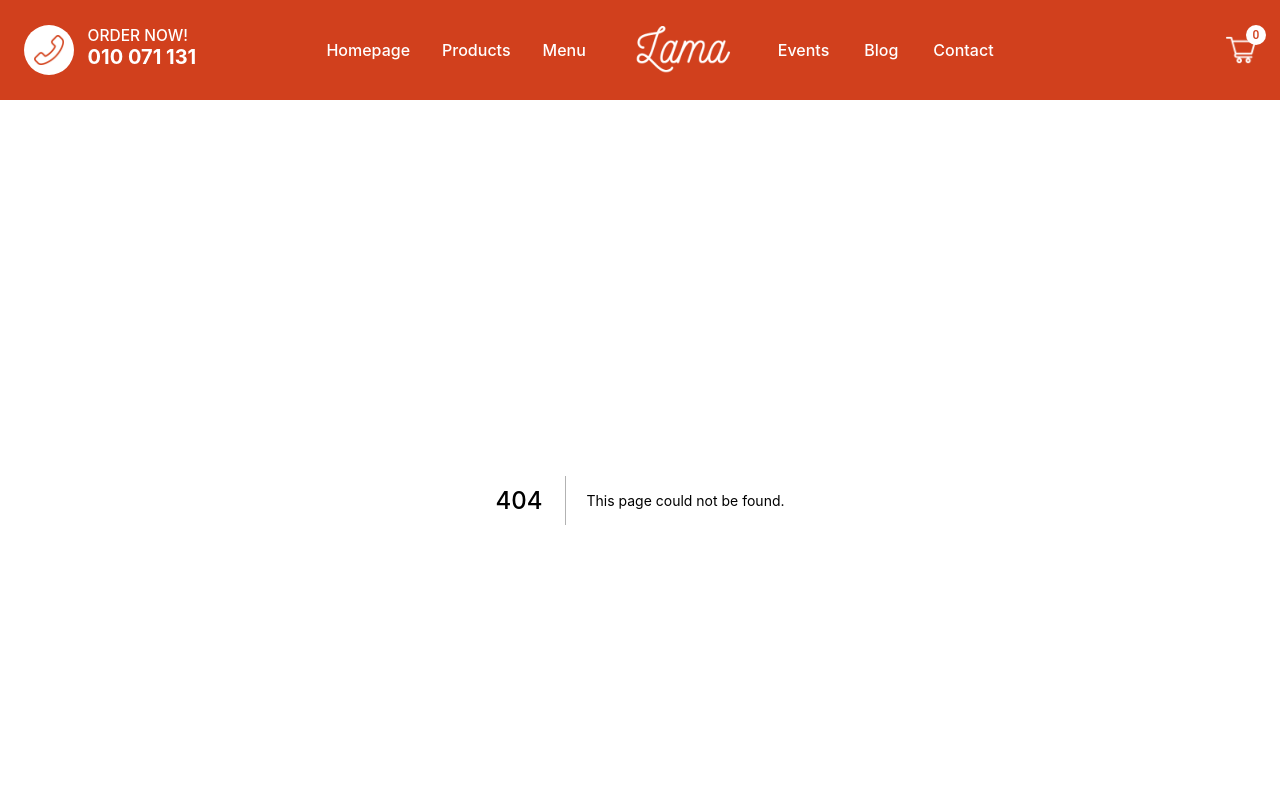
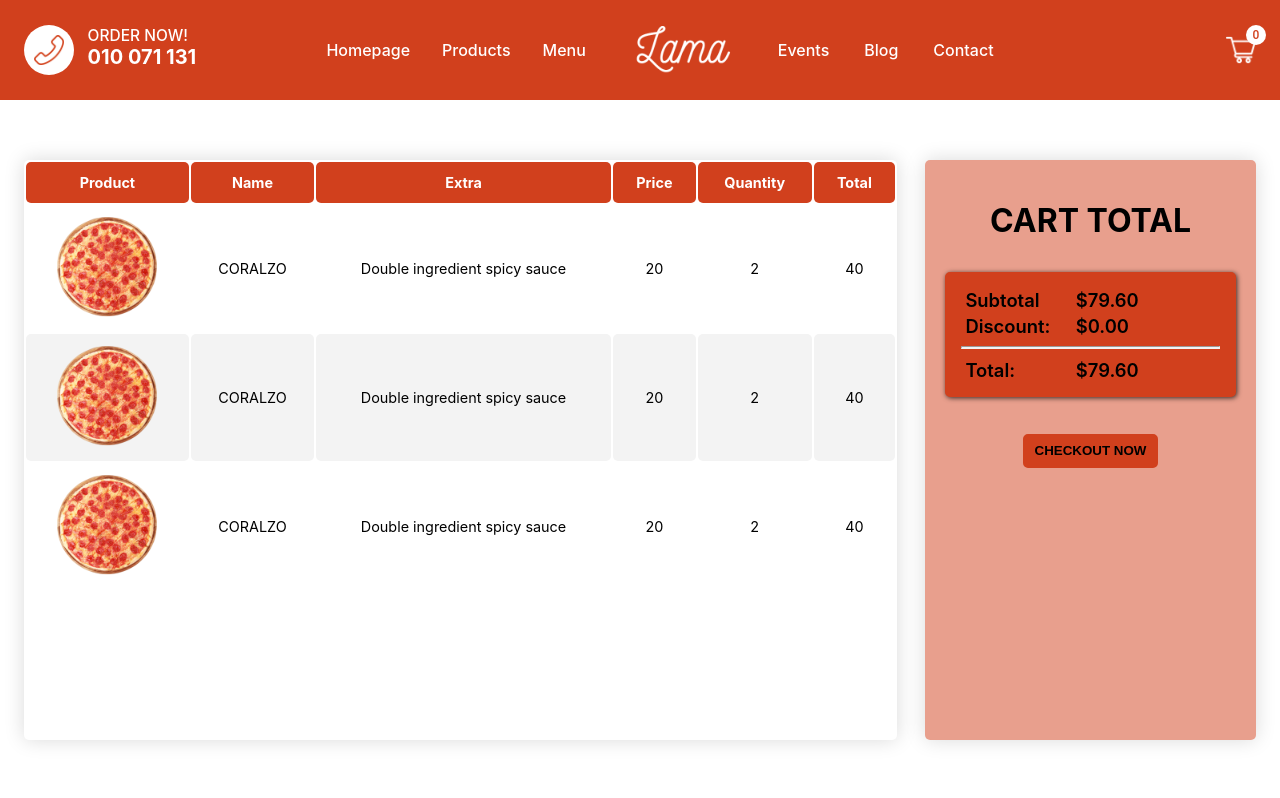
Before and after one commit to KhaledElkhoreby/Pizza-app, a Next.js app: page /cart in a window 1280 px wide. Before the commit this address had no page. Shown: the top 798 px of the page. Built offline with nearby package versions, Linux system fonts and the light colour scheme.

Commit message:
Add Cart Page and Add Design

```diff
--- /dev/null
+++ b/pages/cart.jsx
@@ -0,0 +1,108 @@
+import Image from "next/image";
+import Container from "@mui/material/Container";
+
+import myLoader from "./../helper/myLoader";
+
+import classes from "../styles/Cart.module.scss";
+
+const cartItems = {
+  src: "pizza.png",
+  Name: "CORALZO",
+  Extras: "Double ingredient spicy sauce",
+  price: 20.0,
+  quantity: 2,
+  total: 40,
+};
+const Cart = () => {
+  return (
+    <Container maxWidth="xl">
+      <div className={classes.container}>
+        <div className={classes.table}>
+          <table>
+            <thead>
+              <tr>
+                <th>Product</th>
+                <th>Name</th>
+                <th>Extra</th>
+                <th>Price</th>
+                <th>Quantity</th>
+                <th>Total</th>
+              </tr>
+            </thead>
+            <tbody>
+              <tr>
+                <td className={classes.imgContainer}>
+                  <Image
+                    alt=""
+                    loader={myLoader}
+                    src={cartItems.src}
+                    width={100}
+                    height={100}
+                  />
+                </td>
+                <td className={classes.name}>{cartItems.Name}</td>
+                <td className={classes.extra}>{cartItems.Extras}</td>
+                <td className={classes.price}>{cartItems.price}</td>
+                <td className={classes.quantity}>{cartItems.quantity}</td>
+                <td className={classes.total}>{cartItems.total}</td>
+              </tr>
+              <tr>
+                <td className={classes.imgContainer}>
+                  <Image
+                    alt=""
+                    loader={myLoader}
+                    src={cartItems.src}
+                    width={100}
+                    height={100}
+                  />
+                </td>
+                <td className={classes.name}>{cartItems.Name}</td>
+                <td className={classes.extra}>{cartItems.Extras}</td>
+                <td className={classes.price}>{cartItems.price}</td>
+                <td className={classes.quantity}>{cartItems.quantity}</td>
+                <td className={classes.total}>{cartItems.total}</td>
+              </tr>
+              <tr>
+                <td className={classes.imgContainer}>
+                  <Image
+                    alt=""
+                    loader={myLoader}
+                    src={cartItems.src}
+                    width={100}
+                    height={100}
+                  />
+                </td>
+                <td className={classes.name}>{cartItems.Name}</td>
+                <td className={classes.extra}>{cartItems.Extras}</td>
+                <td className={classes.price}>{cartItems.price}</td>
+                <td className={classes.quantity}>{cartItems.quantity}</td>
+                <td className={classes.total}>{cartItems.total}</td>
+              </tr>
+            </tbody>
+          </table>
+        </div>
+        <div className={classes.cartTotal}>
+          <h1>CART TOTAL</h1>
+          <div>
+            <p>
+              <span>Subtotal</span>
+              <span>$79.60</span>
+            </p>
+            <p>
+              <span>Discount:</span>
+              <span>$0.00</span>
+            </p>
+            <hr />
+            <p>
+              <span>Total:</span>
+              <span>$79.60</span>
+            </p>
+          </div>
+          <button>CHECKOUT NOW</button>
+        </div>
+      </div>
+    </Container>
+  );
+};
+
+export default Cart;
--- /dev/null
+++ b/styles/Cart.module.scss
@@ -0,0 +1,88 @@
+@use "./variables";
+@use "./mixins";
+
+$primary-color: variables.$primary-color;
+
+.container {
+  display: flex;
+  padding: 60px 0;
+  gap: 28px;
+  min-height: calc(100vh - 100px);
+
+  .table {
+    flex: 3;
+    border-collapse: collapse;
+    font-size: 0.9em;
+    min-width: 70%;
+    box-shadow: 0 0 20px rgba(0, 0, 0, 0.15);
+    border-radius: 5px;
+    overflow: auto;
+
+    table {
+      width: 100%;
+    }
+
+    thead tr {
+      background-color: $primary-color;
+      color: #ffffff;
+      text-align: left;
+    }
+    th,
+    td {
+      text-align: center;
+      border-radius: 5px;
+      padding: 12px 15px;
+    }
+    tbody tr {
+      border-radius: 5px;
+      border-bottom: 1px solid #dddddd;
+    }
+
+    tbody tr:nth-of-type(even) {
+      background-color: #f3f3f3;
+    }
+  }
+
+  .cartTotal {
+    flex: 1;
+    box-shadow: 0 0 20px rgba(0, 0, 0, 0.15);
+    background-color: transparentize($color: $primary-color, $amount: 0.5);
+    border-radius: 5px;
+    padding: 20px;
+    text-align: center;
+    h1 {
+      padding-bottom: 10px;
+    }
+    hr {
+      border-bottom: 2px solid #f3f3f3;
+    }
+    div {
+      text-align: left;
+      font-size: 1.15rem;
+      font-weight: bold;
+      margin-bottom: 2em;
+      @include mixins.small-container;
+      P {
+        margin: 0.25em;
+      }
+      span {
+        &:first-of-type {
+          display: inline-block;
+          min-width: 5em;
+        }
+        &:last-of-type {
+          margin-left: 1em;
+        }
+      }
+    }
+    button {
+      @include mixins.button;
+    }
+  }
+}
+
+@media screen and (max-width: 769px) {
+  .container {
+    flex-direction: column;
+  }
+}
--- a/styles/_mixins.scss
+++ b/styles/_mixins.scss
@@ -1,3 +1,5 @@
+@use "./variables";
+
 // Mixins
 @mixin center-content {
   display: grid;
@@ -13,3 +15,26 @@
   height: $length;
   border-radius: 50%;
 }
+
+@mixin button {
+  border-radius: 5px;
+  padding: 0.55em 0.75em;
+  border: 2px solid variables.$primary-color;
+  background-color: variables.$primary-color;
+  font-weight: 600;
+  transition: all 0.3s ease;
+  &:focus,
+  &:hover,
+  &:active {
+    box-shadow: 1px 1px 5px 0px rgba(0, 0, 0, 0.75);
+  }
+}
+
+@mixin small-container {
+  border-radius: 5px;
+  padding: 0.55em 0.75em;
+  border: 2px solid variables.$primary-color;
+  background-color: variables.$primary-color;
+  font-weight: 600;
+  box-shadow: 1px 1px 5px 0px rgba(0, 0, 0, 0.75);
+}
--- a/styles/_variables.scss
+++ b/styles/_variables.scss
@@ -8,3 +8,5 @@ $xxl: 1400p;
 
 // Variables
 $primary-color: #d1401d;
+
+$showdow: 0 0 20px rgba(0, 0, 0, 0.15);
```
Also changed, not shown: styles/Product.module.scss (+2 -12 lines).
